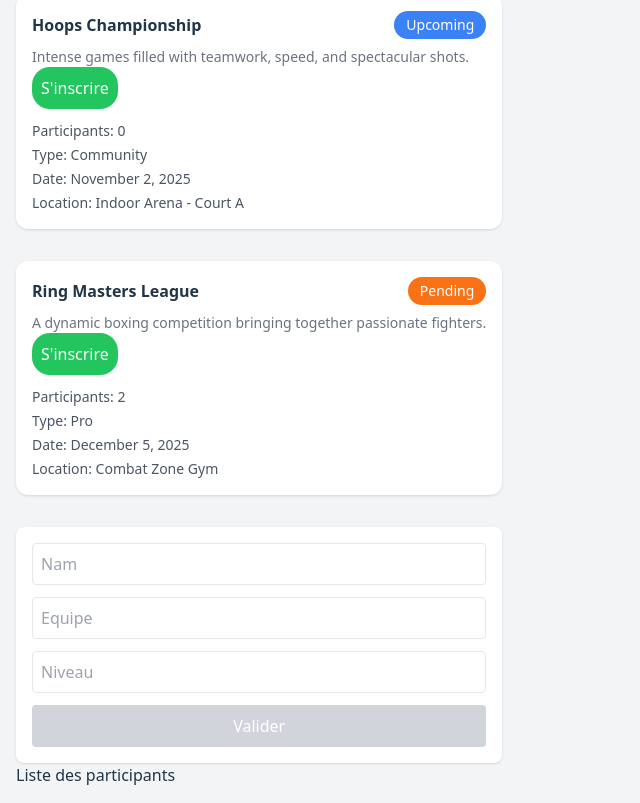
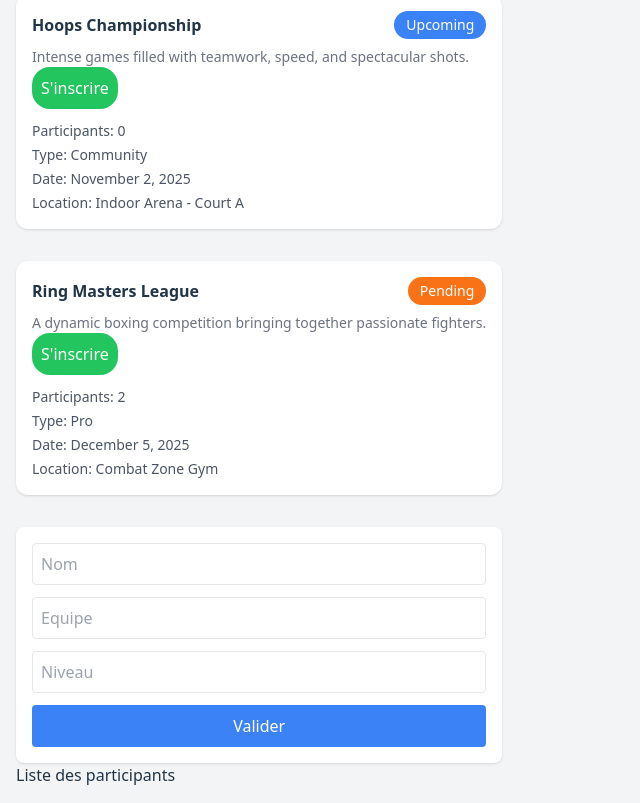
Before and after one commit to SALWA507/projet-de-arynasync, a React (Vite) app in the folder arenasync/: page / in a window 1280 px wide. Shown: the part 453-1256 px from the top of the page, without its empty margins (0-640 px from the left). Built offline with nearby package versions, Linux system fonts and the light colour scheme.

Commit message:
faire des modification dans validation de nom

```diff
--- a/arenasync/src/components/RegistrationForm.jsx
+++ b/arenasync/src/components/RegistrationForm.jsx
@@ -1,30 +1,39 @@
 import React,{useState} from "react";
+
 export default function RegistrationForm({onSubmit}){
-    const [name,setName]=useState("");
-    const [equipe,setEquipe]=useState("");
-    const [niveau,setNiveau]=useState("");
-      const isNameValid = name.length >= 3;
-    const isNameVaild =name.trim().length >= 3;
-    const isFormValid = isNameValid;
-    const handleSubmit = (e) => {
+
+  const [name,setName] = useState("");
+  const [equipe,setEquipe] = useState("");
+  const [niveau,setNiveau] = useState("");
+
+  const handleSubmit = (e) => {
     e.preventDefault();
-    if (!isFormValid) return;
+
+    if (name.length < 3) {
+      alert("Le nom doit avoir au moins 3 caractères");
+      return;
+    }
+
     const participant = { name, equipe, niveau };
-     onSubmit(participant);
-     setName("");
+
+    onSubmit(participant);
+
+    setName("");
     setEquipe("");
     setNiveau("");
   };
- return (
+
+  return (
     <form onSubmit={handleSubmit} className="bg-white p-4 rounded-lg shadow mt-4 flex flex-col gap-3">
 
       <input
         type="text"
-        placeholder="Nam"
+        placeholder="Nom"
         value={name}
         onChange={(e) => setName(e.target.value)}
-        className="border p-2 rounded "
+        className="border p-2 rounded"
       />
+
       <input
         type="text"
         placeholder="Equipe"
@@ -32,6 +41,7 @@ export default function RegistrationForm({onSubmit}){
         onChange={(e) => setEquipe(e.target.value)}
         className="border p-2 rounded"
       />
+
       <input
         type="text"
         placeholder="Niveau"
@@ -39,12 +49,14 @@ export default function RegistrationForm({onSubmit}){
         onChange={(e) => setNiveau(e.target.value)}
         className="border p-2 rounded"
       />
-      <button type="submit"
-      disabled={name.length < 3}
-        className="bg-blue-500 text-white p-2 rounded disabled:bg-gray-300"
-        >
+
+      <button
+        type="submit"
+        className="bg-blue-500 text-white p-2 rounded"
+      >
         Valider
       </button>
+
     </form>
   );
 }
```
